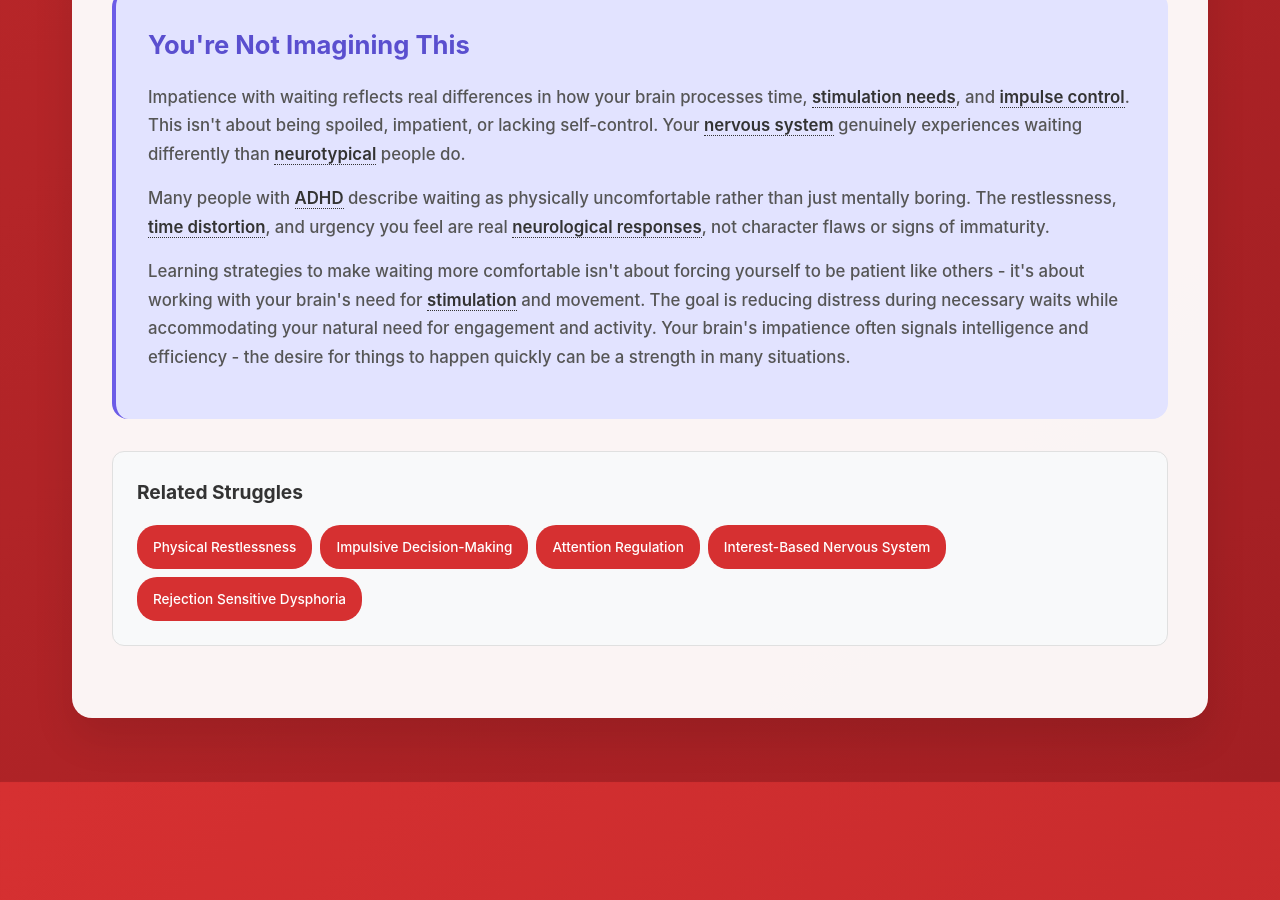
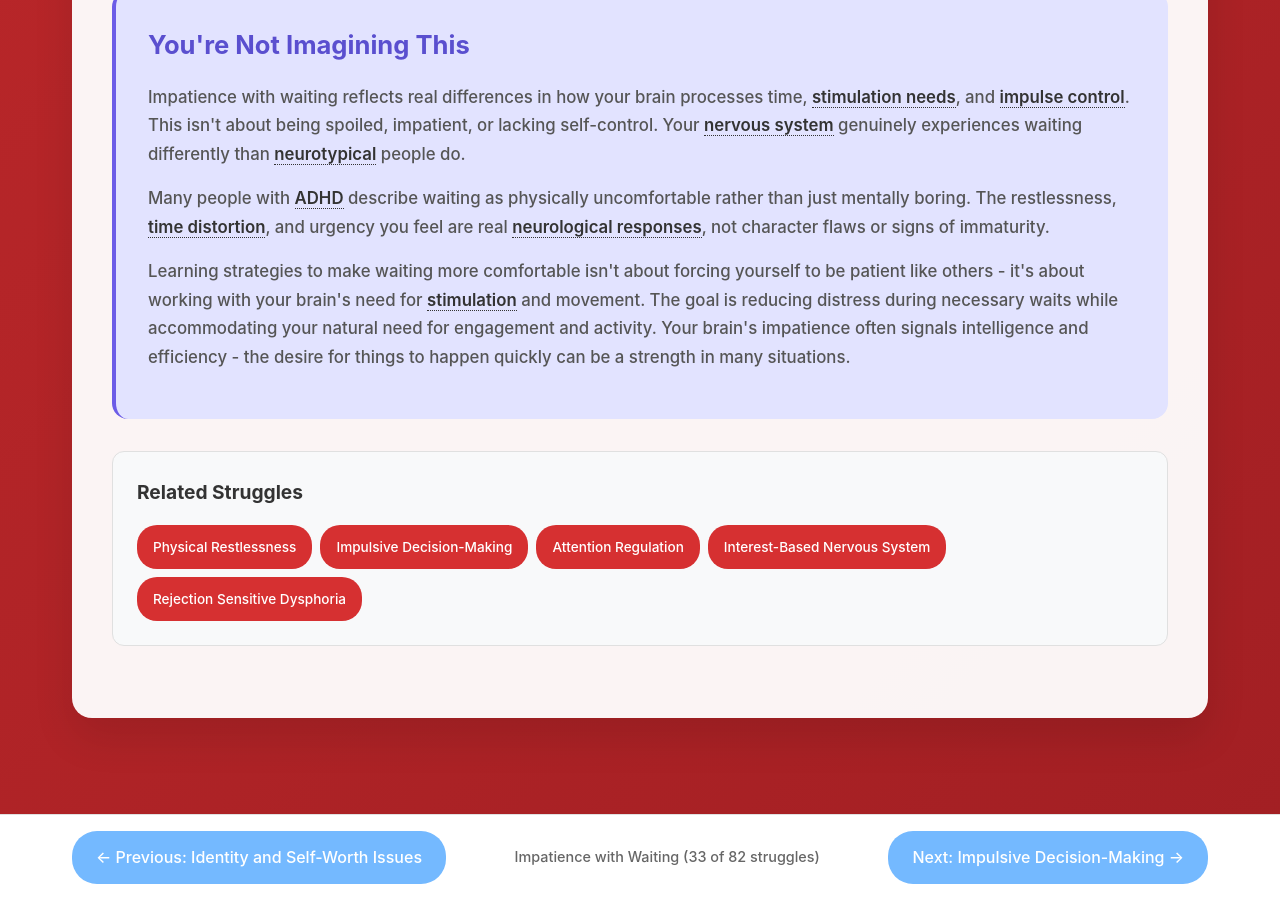
Before and after one commit to neurodivergent-survival-guide/neurodivergent-survival-guide, a Jekyll site: the page built from struggles/impatience-with-waiting.html, in a window 1280 px wide and 900 px high, scrolled down 3289 px. Built offline with Jekyll 4.4.1, drawn with Linux system fonts in a browser that asks for light colours; before the commit the page ends 4071 px from its top, so only the background shows below that.

Commit message:
Update impatience-with-waiting.html

```diff
--- a/struggles/impatience-with-waiting.html
+++ b/struggles/impatience-with-waiting.html
@@ -1,6 +1,7 @@
 ---
-layout: default
+layout: struggle
 title: "Impatience with Waiting"
+slug: impatience-with-waiting
 ---
 <!-- struggles/impatience-with-waiting.html -->
 <style>
```
